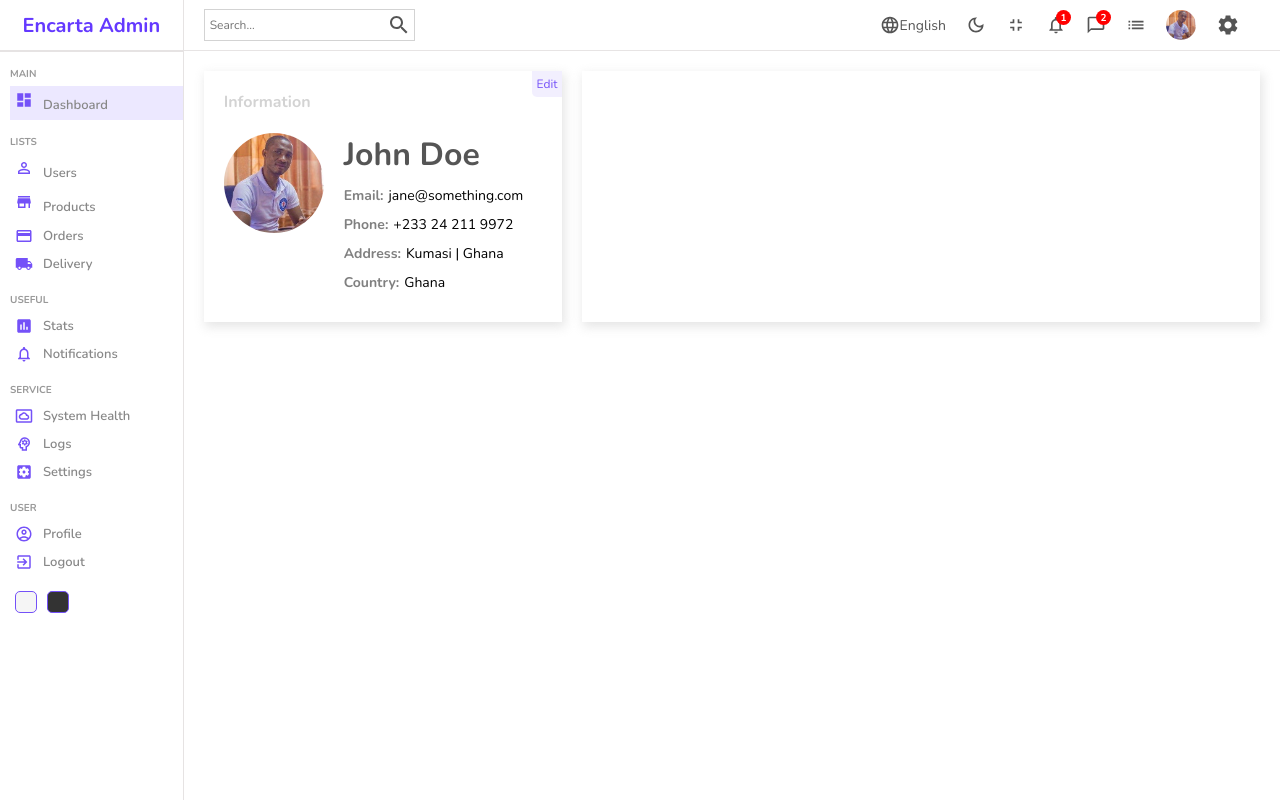
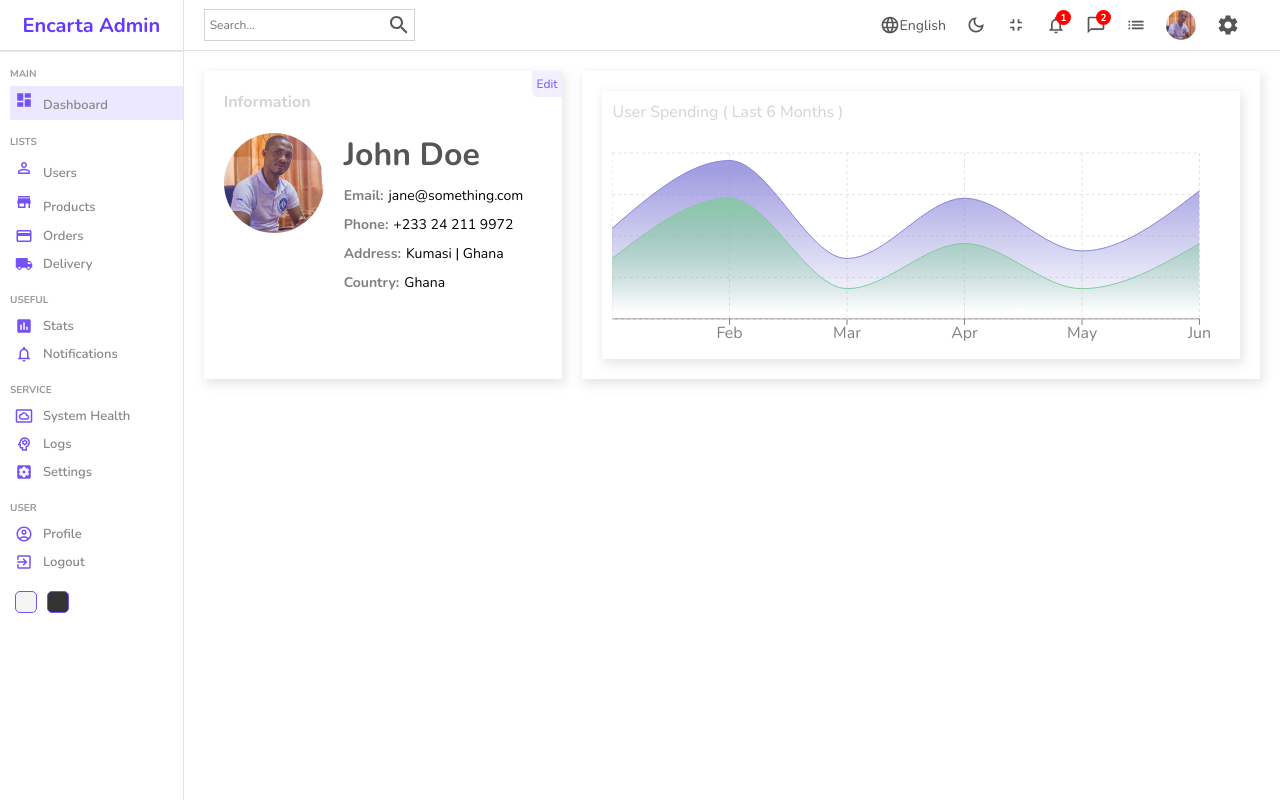
Before and after one commit to anyars-encarta/dashboard-admin, a React (Create React App) app: page /users/1 in a window 1280 px wide. Built offline with nearby package versions, Linux system fonts and the light colour scheme.

Commit message:
Implement right section

```diff
--- a/src/components/normalChart/NormalChart.jsx
+++ b/src/components/normalChart/NormalChart.jsx
@@ -3,11 +3,11 @@
 import { data } from '../../constants/chartData';
 import './normalChart.scss';
 
-const NormalChart = () => {
+const NormalChart = ({ aspect, title }) => {
   return (
     <div className='normalChart'>
-      <div className="title">Last 6 Months (Income)</div>
-      <ResponsiveContainer width="100%" aspect={2 / 1}>
+      <div className="title">{title}</div>
+      <ResponsiveContainer width="100%" aspect={aspect}>
         <AreaChart width={730} height={250} data={data}
           margin={{ top: 10, right: 30, left: 0, bottom: 0 }}>
           <defs>
--- a/src/pages/home/Home.jsx
+++ b/src/pages/home/Home.jsx
@@ -23,7 +23,7 @@
 
         <div className="charts">
           <FeaturedChart />
-          <NormalChart />
+          <NormalChart aspect={2 / 1} title='Last 6 Months (Income)' />
         </div>
 
         <div className="listContainer">
--- a/src/pages/single/Single.jsx
+++ b/src/pages/single/Single.jsx
@@ -1,6 +1,7 @@
 import React from 'react';
-import Sidebar from '../../components/sidebar/Sidebar'
-import Navbar from '../../components/navbar/Navbar'
+import Sidebar from '../../components/sidebar/Sidebar';
+import Navbar from '../../components/navbar/Navbar';
+import NormalChart from '../../components/normalChart/NormalChart';
 import './single.scss';
 
 const Single = () => {
@@ -39,7 +40,9 @@
             </div>
           </div>
 
-          <div className="right"></div>
+          <div className="right">
+            <NormalChart aspect={3 / 1} title='User Spending ( Last 6 Months )' />
+          </div>
         </div>
 
         <div className="bottom"></div>
```
